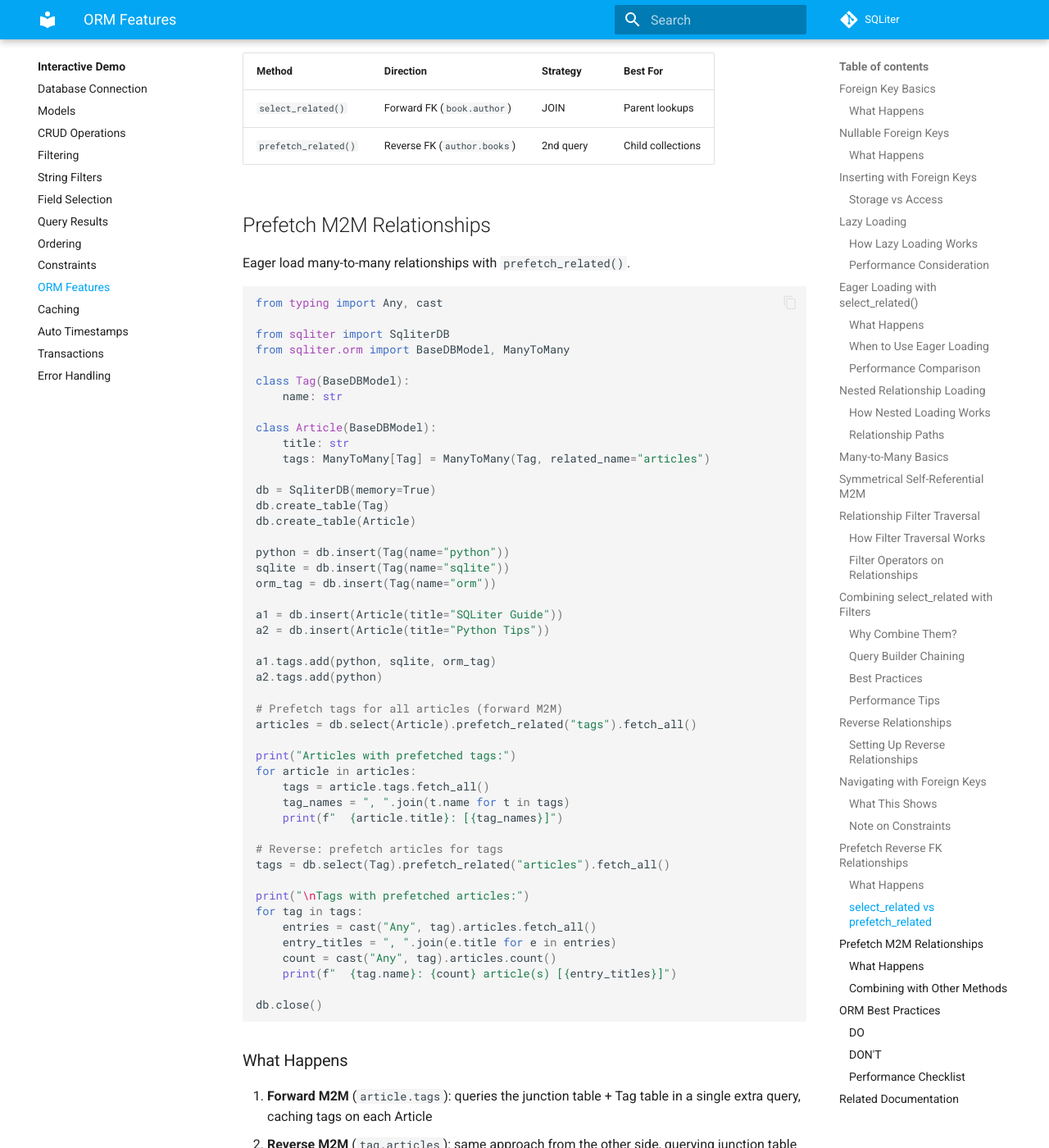
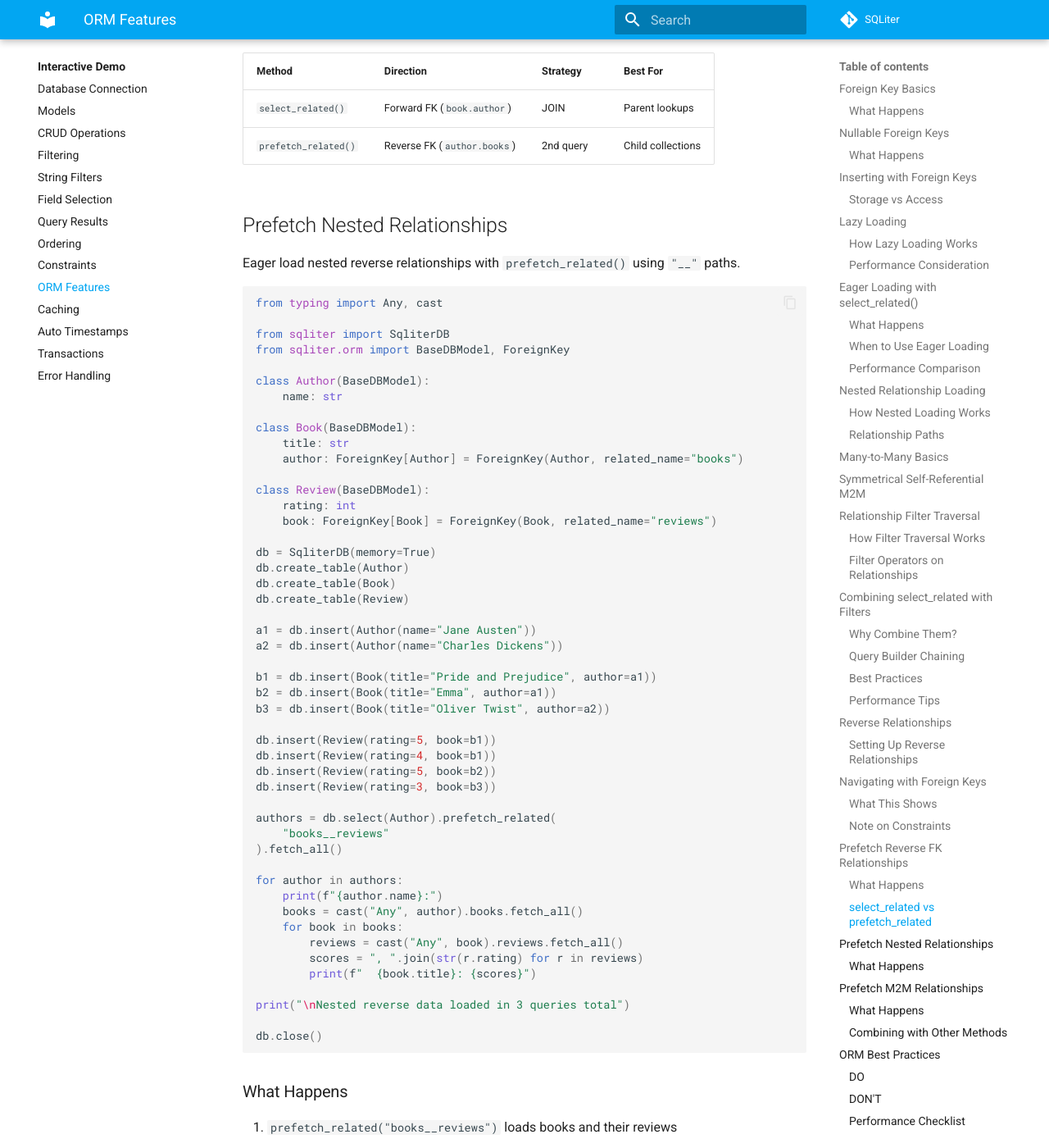
Before and after one commit to seapagan/sqliter-py, an MkDocs documentation site: the page built from docs/tui-demo/orm.md, in a window 1280 px wide and 1400 px high, scrolled down 14660 px. Shown: the whole window at 82% size. Built offline with MkDocs 1.6.1 and Material for MkDocs 9.7.7, drawn with Linux system fonts in a browser that asks for light colours; plug-ins that fetch from the network failed and are left out; comment, search, counter and statistics services are not loaded; some of the changed text lies outside the part shown.

Commit message:
Add nested prefetch demo

````diff
--- a/docs/tui-demo/orm.md
+++ b/docs/tui-demo/orm.md
@@ -731,6 +731,70 @@ db.close()
 | `select_related()` | Forward FK (`book.author`) | JOIN | Parent lookups |
 | `prefetch_related()` | Reverse FK (`author.books`) | 2nd query | Child collections |
 
+## Prefetch Nested Relationships
+
+Eager load nested reverse relationships with `prefetch_related()` using
+``"__"`` paths.
+
+```python
+# --8<-- [start:prefetch-related-nested]
+from typing import Any, cast
+
+from sqliter import SqliterDB
+from sqliter.orm import BaseDBModel, ForeignKey
+
+class Author(BaseDBModel):
+    name: str
+
+class Book(BaseDBModel):
+    title: str
+    author: ForeignKey[Author] = ForeignKey(Author, related_name="books")
+
+class Review(BaseDBModel):
+    rating: int
+    book: ForeignKey[Book] = ForeignKey(Book, related_name="reviews")
+
+db = SqliterDB(memory=True)
+db.create_table(Author)
+db.create_table(Book)
+db.create_table(Review)
+
+a1 = db.insert(Author(name="Jane Austen"))
+a2 = db.insert(Author(name="Charles Dickens"))
+
+b1 = db.insert(Book(title="Pride and Prejudice", author=a1))
+b2 = db.insert(Book(title="Emma", author=a1))
+b3 = db.insert(Book(title="Oliver Twist", author=a2))
+
+db.insert(Review(rating=5, book=b1))
+db.insert(Review(rating=4, book=b1))
+db.insert(Review(rating=5, book=b2))
+db.insert(Review(rating=3, book=b3))
+
+authors = db.select(Author).prefetch_related(
+    "books__reviews"
+).fetch_all()
+
+for author in authors:
+    print(f"{author.name}:")
+    books = cast("Any", author).books.fetch_all()
+    for book in books:
+        reviews = cast("Any", book).reviews.fetch_all()
+        scores = ", ".join(str(r.rating) for r in reviews)
+        print(f"  {book.title}: {scores}")
+
+print("\nNested reverse data loaded in 3 queries total")
+
+db.close()
+# --8<-- [end:prefetch-related-nested]
+```
+
+### What Happens
+
+1. `prefetch_related("books__reviews")` loads books and their reviews
+2. SQLiter runs one query per path segment and caches results at each level
+3. Accessing `author.books` or `book.reviews` reuses cached data
+
 ## Prefetch M2M Relationships
 
 Eager load many-to-many relationships with `prefetch_related()`.
````
Also changed, not shown: 1 other file.
